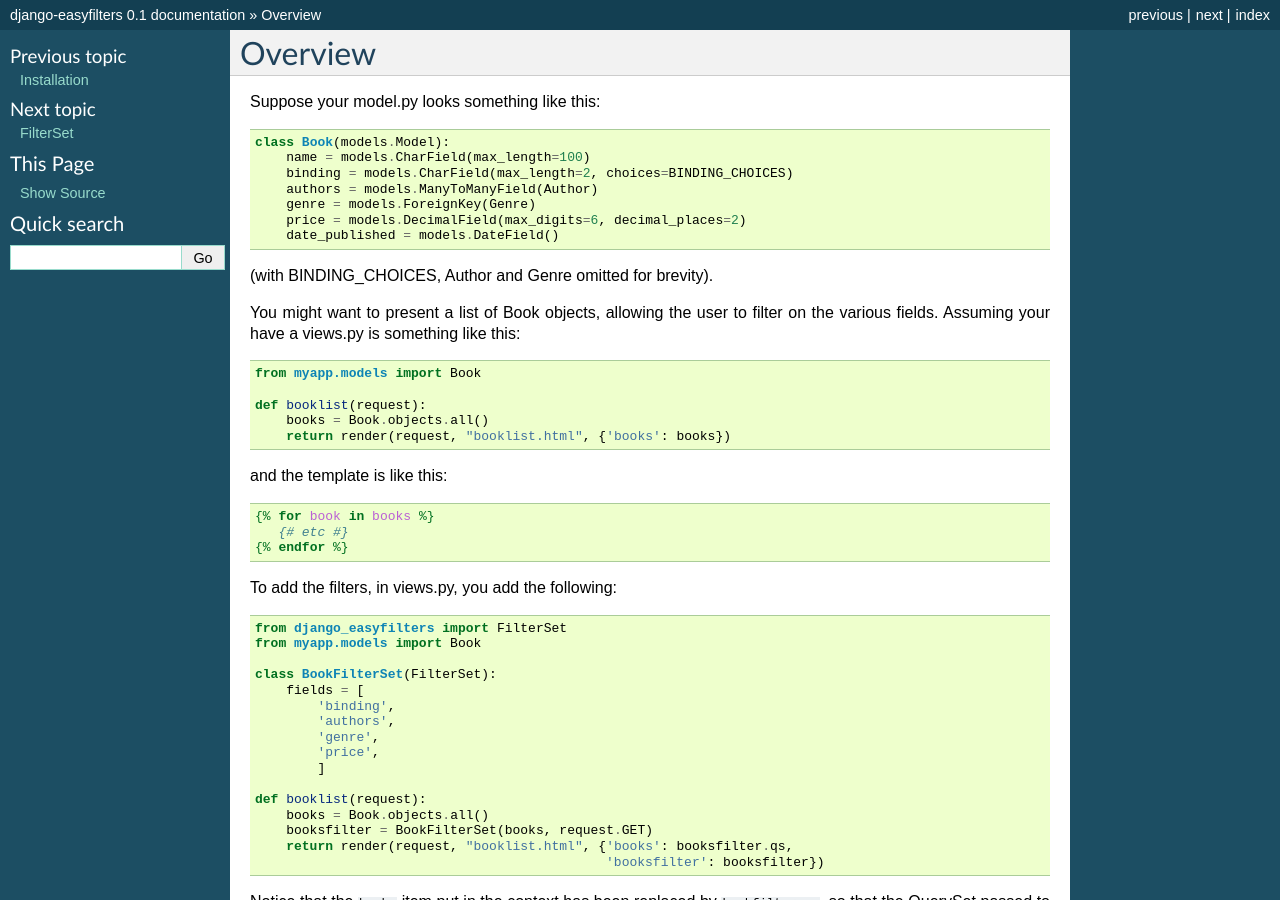
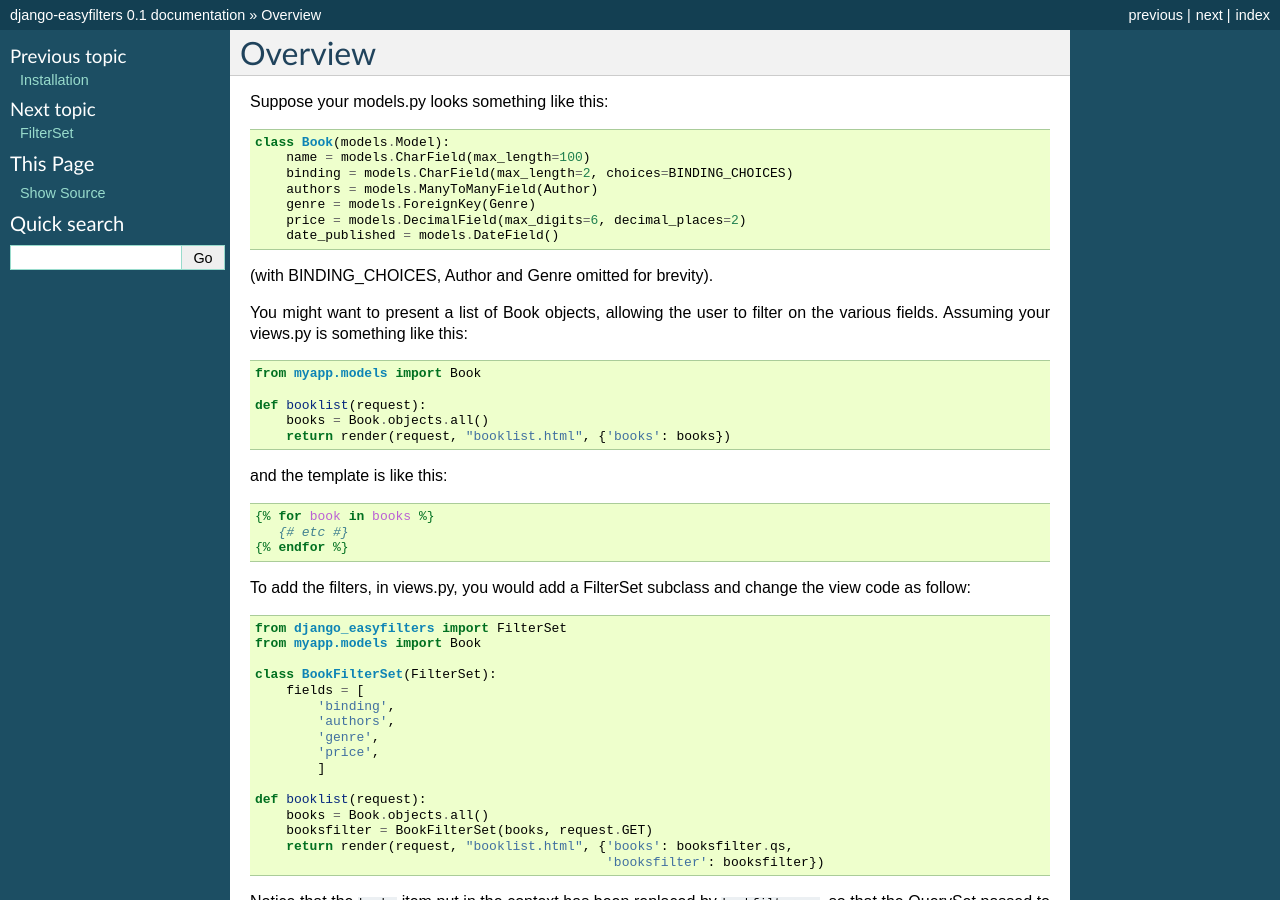
Before and after one commit to ionelmc/django-easyfilters, a Sphinx documentation site: the page built from docs/overview.rst, in a window 1280 px wide and 900 px high. Built offline with Sphinx 7.4.7, drawn with Linux system fonts in a browser that asks for light colours.

Commit message:
Various fixes to docs.

```diff
--- a/docs/overview.rst
+++ b/docs/overview.rst
@@ -2,7 +2,7 @@
 Overview
 ========
 
-Suppose your model.py looks something like this:
+Suppose your models.py looks something like this:
 
 .. code-block:: python
 
@@ -17,7 +17,7 @@ Suppose your model.py looks something like this:
 (with BINDING_CHOICES, Author and Genre omitted for brevity).
 
 You might want to present a list of Book objects, allowing the user to filter on
-the various fields. Assuming your have a views.py is something like this:
+the various fields. Assuming your views.py is something like this:
 
 .. code-block:: python
 
@@ -35,7 +35,8 @@ and the template is like this:
        {# etc #}
     {% endfor %}
 
-To add the filters, in views.py, you add the following:
+To add the filters, in views.py, you would add a FilterSet subclass and change
+the view code as follow:
 
 .. code-block:: python
 
```
